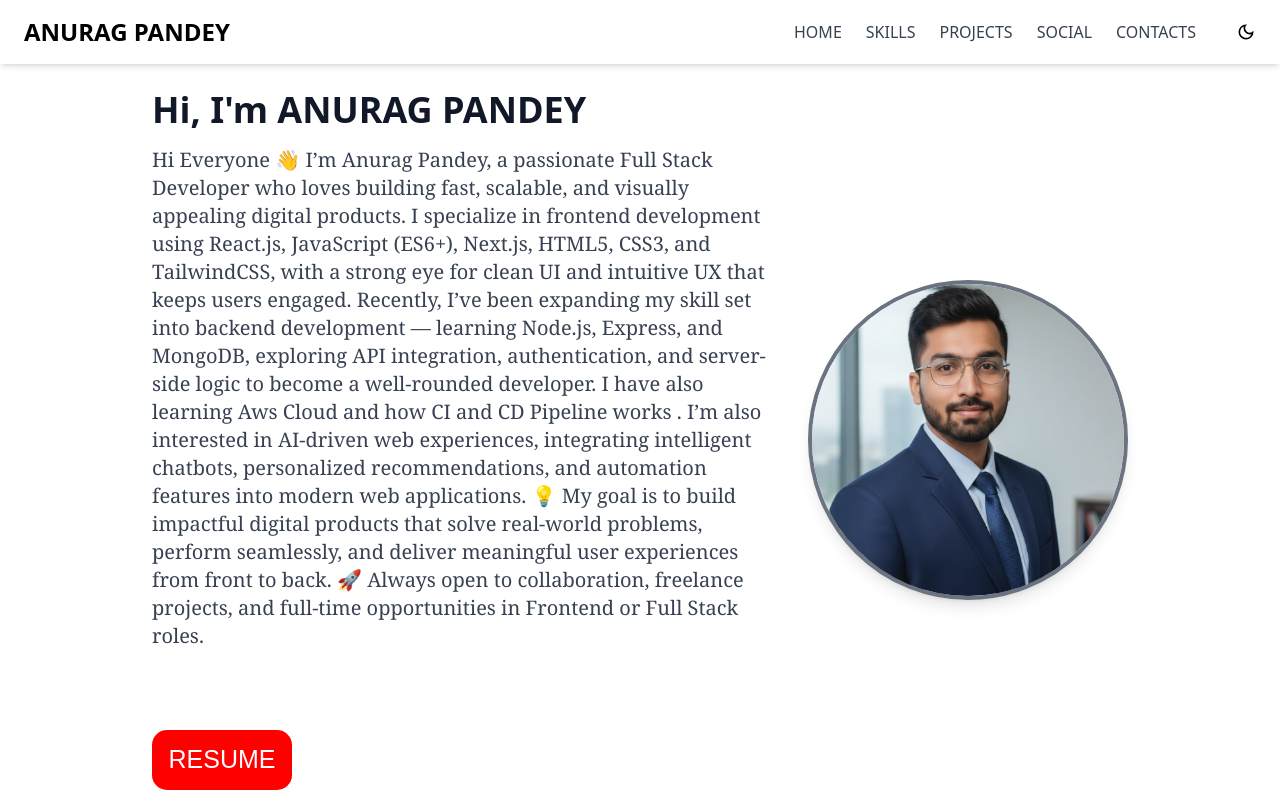
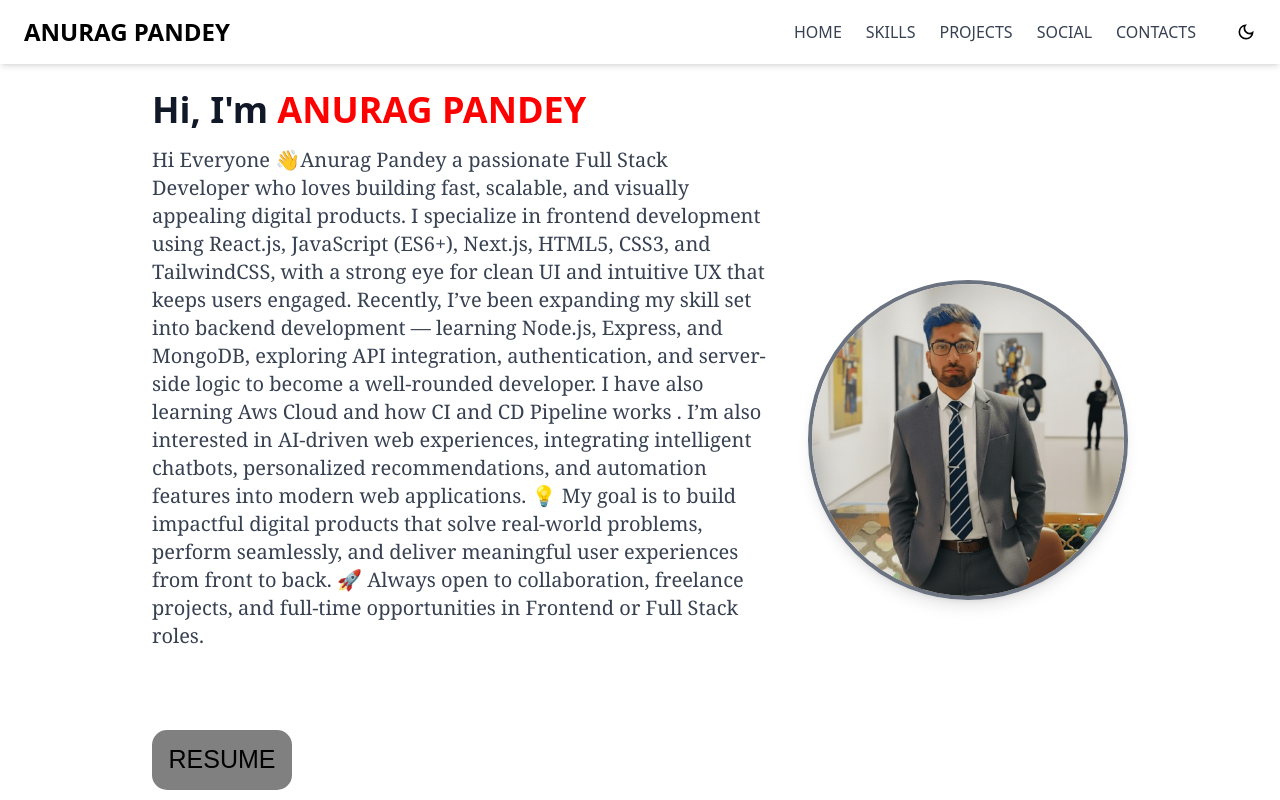
Before and after one commit to DeveloperAnurag26/MyPortfolio, a React (Vite) app: page / in a window 1280 px wide. Shown: the top 800 px of the page. Built offline with nearby package versions, Linux system fonts and the light colour scheme.

Commit message:
added profile picture

```diff
--- a/src/Components/Contact.jsx
+++ b/src/Components/Contact.jsx
@@ -45,7 +45,7 @@ export default function Contact() {
           onChange={handleChange}
           required
         />
-        <button type="submit" className="bg-sky-600 text-white p-3 rounded-xl hover:bg-green-400 text-2xl">
+        <button type="submit" className="bg-sky-600 text-white p-3 rounded-xl hover:bg-sky-400 text-2xl">
           Send Message
         </button>
       </form>
--- a/src/Components/Hero.jsx
+++ b/src/Components/Hero.jsx
@@ -1,5 +1,5 @@
 import { motion } from "framer-motion";
-import Pic from "../assets/profile.1.png";
+import Pic from "../assets/profiles.png";
 
 
 export default function Hero() {
@@ -18,10 +18,10 @@ export default function Hero() {
                 className="md:w-1/2"
             >
                 <h1 className="text-4xl font-bold text-gray-900 dark:text-white">
-                    Hi, I'm ANURAG PANDEY
+                    Hi, I'm <span style={{color: 'red'}}>ANURAG PANDEY</span>
                 </h1>
                 <p className="mt-4 font-serif text-xl text-gray-700 dark:text-gray-300">
-                   Hi Everyone 👋 I’m Anurag Pandey, a passionate Full Stack Developer who loves building fast, scalable, and visually appealing digital products.
+                   Hi Everyone 👋Anurag Pandey a passionate Full Stack Developer who loves building fast, scalable, and visually appealing digital products.
 
 I specialize in frontend development using React.js, JavaScript (ES6+), Next.js, HTML5, CSS3, and TailwindCSS, with a strong eye for clean UI and intuitive UX that keeps users engaged.
 
@@ -38,8 +38,8 @@ I’m also interested in AI-driven web experiences, integrating intelligent chat
   <button
     style={{
 
-     backgroundColor: 'red',
-     color: 'white',
+     backgroundColor: 'gray',
+     color: 'black',
       height: "60px",
       fontSize: "25px",
       width: "140px",
```
Also changed, not shown: src/assets/profiles.png (added).
